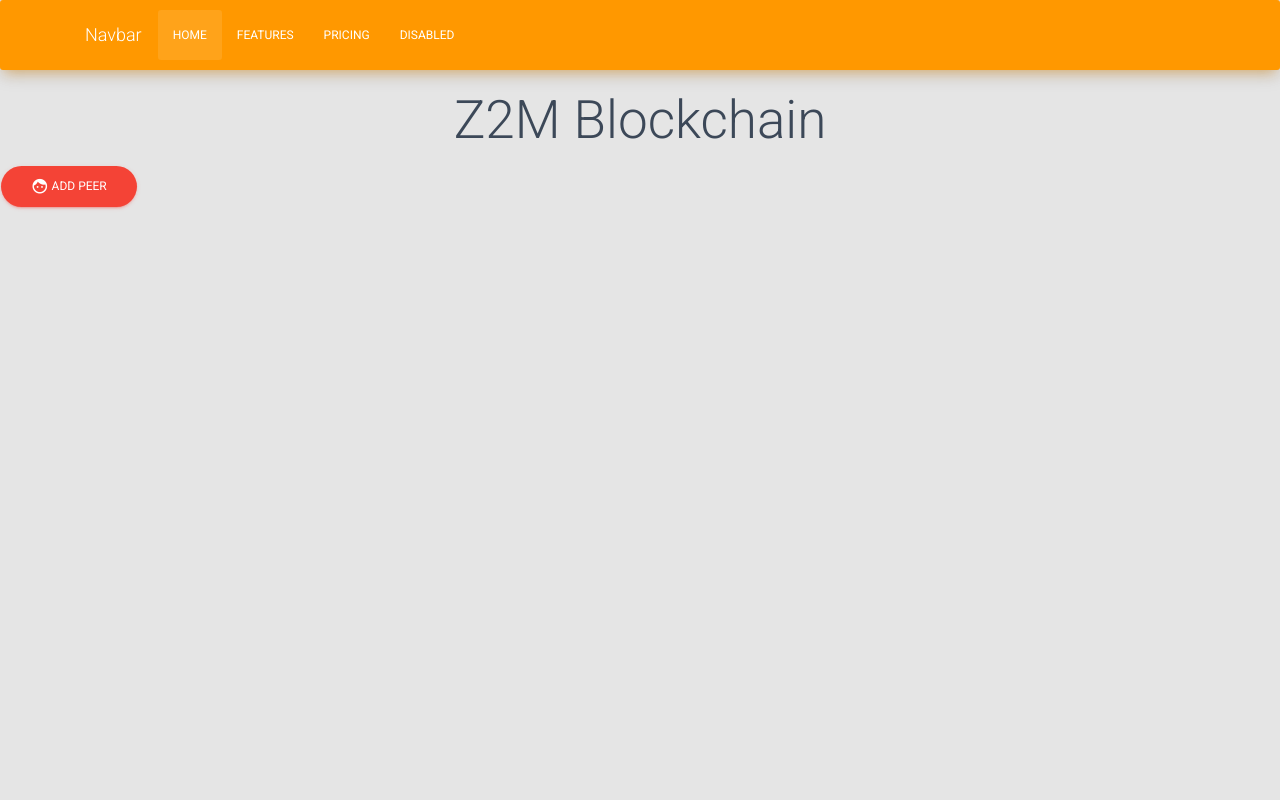
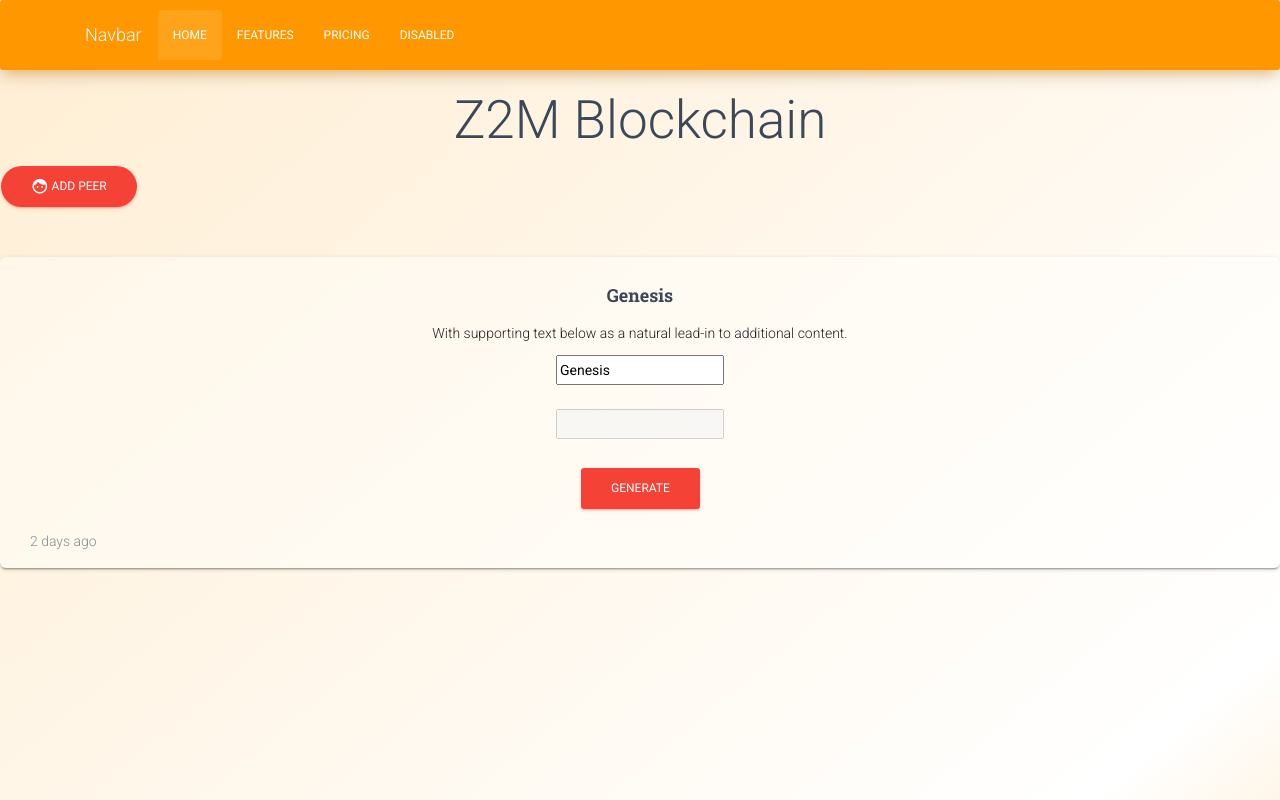
Before and after one commit to calebyates/blockchain-demo, a plain HTML site: page index.html in a window 1280 px wide. Drawn offline with Linux system fonts and the light colour scheme.

Commit message:
Added a Genesis card to the website. Edited BG gradient to match navbar.

```diff
--- a/Assets/scss/bootstrap/scss/_card.scss
+++ b/Assets/scss/bootstrap/scss/_card.scss
@@ -8,7 +8,7 @@
   flex-direction: column;
   min-width: 0;
   word-wrap: break-word;
-  background-color: $card-bg;
+
   background-clip: border-box;
   border: $card-border-width solid $card-border-color;
   @include border-radius($card-border-radius);
--- a/index.html
+++ b/index.html
@@ -1,5 +1,6 @@
 <!doctype html>
 <html lang="en">
+
 <head>
   <title>Z2M Blockchain</title>
   <!-- Required meta tags -->
@@ -7,22 +8,29 @@
   <meta content="width=device-width, initial-scale=1.0, maximum-scale=1.0, user-scalable=0" name="viewport" />
   <meta http-equiv="X-UA-Compatible" content="IE=edge,chrome=1" />
   <!--     Fonts and icons     -->
-    <link rel="stylesheet" type="text/css" href="https://fonts.googleapis.com/css?family=Roboto:300,400,500,700|Roboto+Slab:400,700|Material+Icons" />
+  <link rel="stylesheet" type="text/css" href="https://fonts.googleapis.com/css?family=Roboto:300,400,500,700|Roboto+Slab:400,700|Material+Icons"
+  />
   <link rel="stylesheet" href="https://maxcdn.bootstrapcdn.com/font-awesome/latest/css/font-awesome.min.css" />
   <!-- Material Kit CSS -->
+  <link rel="stylesheet" href="main.css">
   <link rel="stylesheet" href="/assets/css/material-kit.css">
+
 </head>
+
 <body>
   <nav class="navbar navbar-expand-lg navbar-dark bg-warning">
     <div class="container">
       <a class="navbar-brand" href="#">Navbar</a>
-                  <button class="navbar-toggler" type="button" data-toggle="collapse" data-target="#navbarNav" aria-controls="navbarNav" aria-expanded="false" aria-label="Toggle navigation">
+      <button class="navbar-toggler" type="button" data-toggle="collapse" data-target="#navbarNav" aria-controls="navbarNav" aria-expanded="false"
+        aria-label="Toggle navigation">
         <span class="navbar-toggler-icon"></span>
       </button>
       <div class="collapse navbar-collapse" id="navbarNav">
         <ul class="navbar-nav">
           <li class="nav-item active">
-                        <a class="nav-link" href="#">Home <span class="sr-only">(current)</span></a>
+            <a class="nav-link" href="#">Home
+              <span class="sr-only">(current)</span>
+            </a>
           </li>
           <li class="nav-item">
             <a class="nav-link" href="#">Features</a>
@@ -42,6 +50,20 @@
   <button class="btn btn-danger btn-round">
     <i class="material-icons">face</i> Add Peer
   </button>
+  <div class="card card-nav-tabs text-center">
+    <div class="card-body">
+      <h4 class="card-title">Genesis</h4>
+      <p class="card-text">With supporting text below as a natural lead-in to additional content.</p>
+      <input id="data-input-area" value="Genesis" type="text"><br><br>
+	    <input id="data-output-area" type="text" disabled><br><br>
+      <a href="#" id="generateChain" class="btn btn-danger">Generate</a>
+    </div>
+    <div class="card-footer text-muted">
+      2 days ago
+    </div>
+  </div>
+
+
 
   <!--   Core JS Files   -->
   <script src="/assets/js/core/jquery.min.js"></script>
@@ -54,4 +76,5 @@
   <!-- Material Kit Core initialisations of plugins and Bootstrap Material Design Library -->
   <script src="/assets/js/material-kit.js?v=2.0.0"></script>
 </body>
+
 </html>
--- a/main.css
+++ b/main.css
@@ -2,7 +2,7 @@ body {
 	width: 100wh;
 	height: 90vh;
 	color: #fff;
-	background: linear-gradient(-40deg, #ce900a, #ffffff,#fffddd, #ffffff, #e7cd3c);
+	background: linear-gradient(-40deg, #FF9800, #ffffff,#ffedd1, #ffffff, #FF9800);
 	background-size: 400% 400%;
 	-webkit-animation: Gradient 20s ease infinite;
 	-moz-animation: Gradient 20s ease infinite;
```
Also changed, not shown: Assets/css/material-kit.css. Lines whose indentation alone changed are shown as unchanged.
